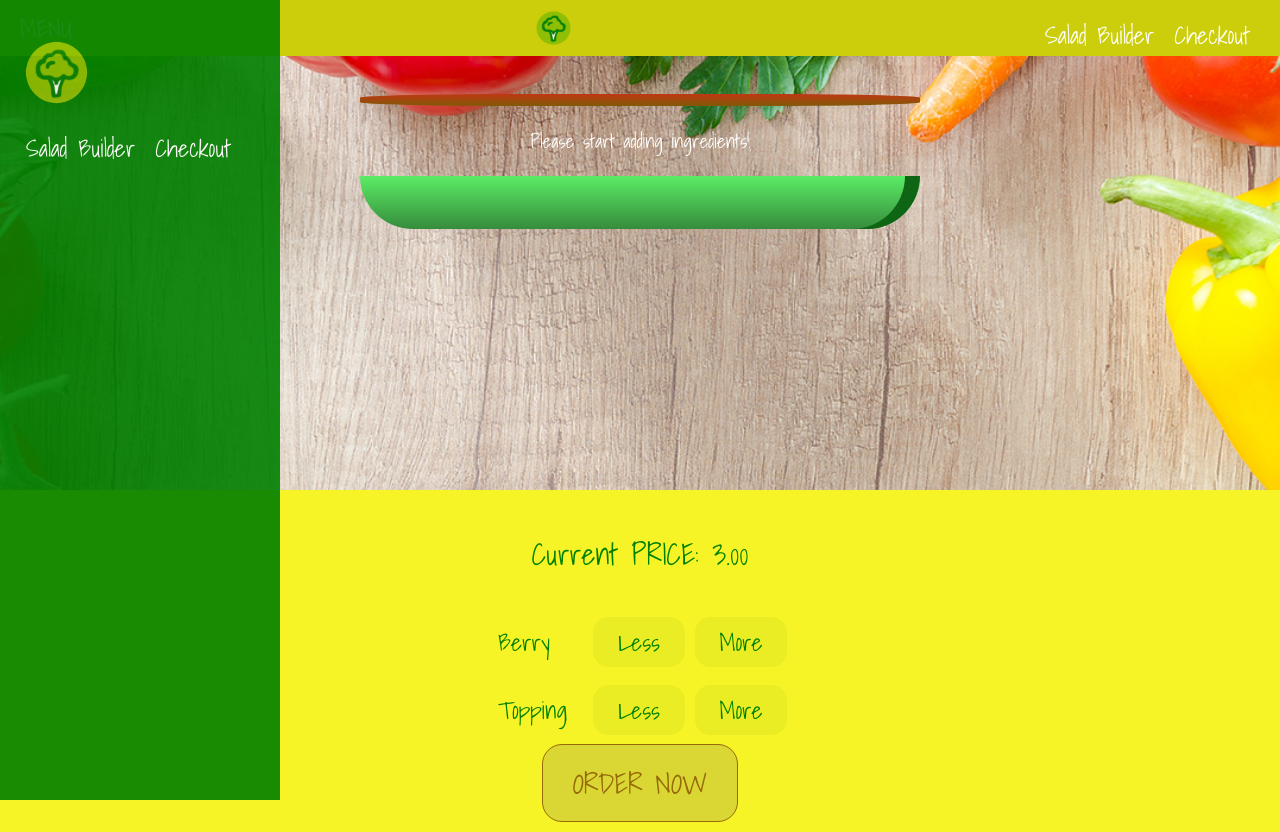
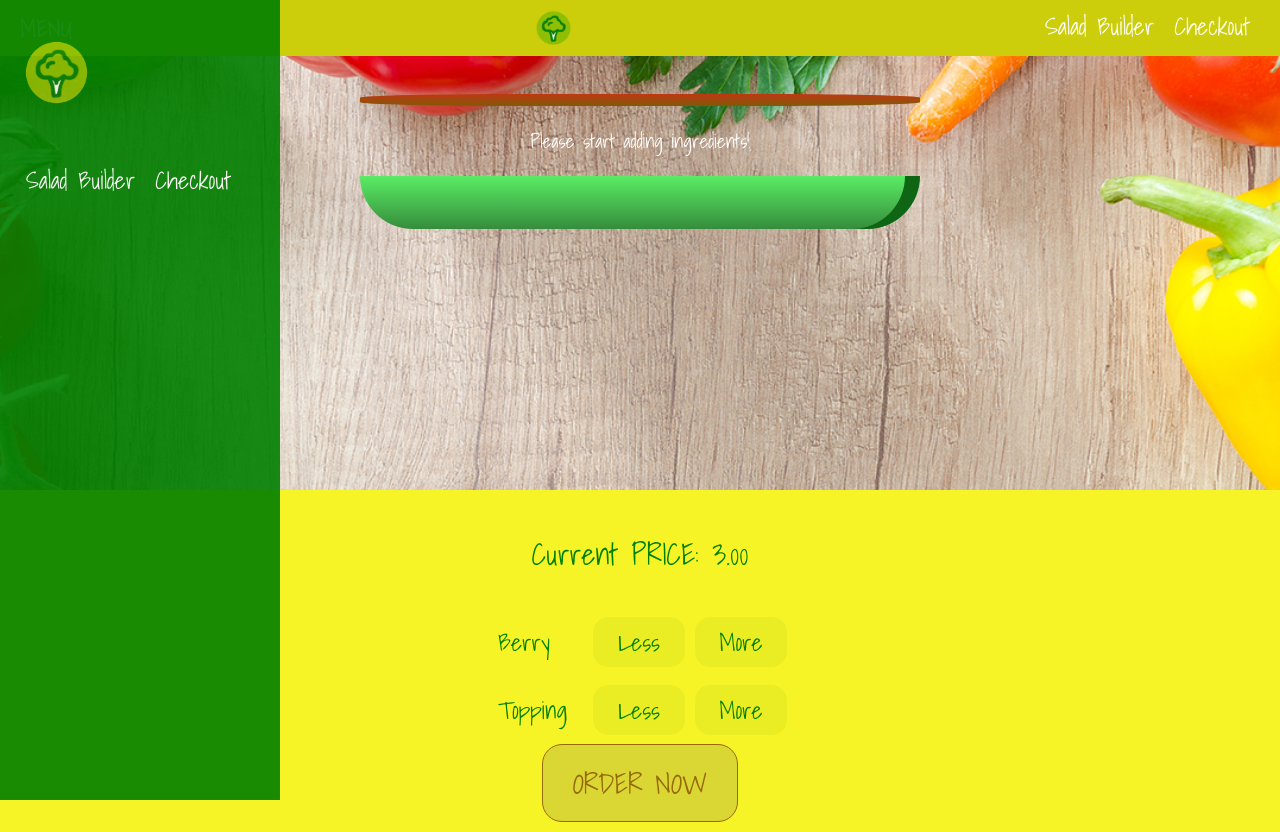
Before and after one commit to Loratadin/skinny-salad, a React (Create React App) app: page / in a window 1280 px wide. Built offline with nearby package versions, Linux system fonts and the light colour scheme.

Commit message:
Add DesktopOnly styled component for Toolbar

```diff
--- a/src/components/Navigation/SideDrawer/SideDrawer.style.js
+++ b/src/components/Navigation/SideDrawer/SideDrawer.style.js
@@ -21,4 +21,5 @@ export const SideDrawer = styled.div`
 
 export const SideDrawerLogoContainer = styled.div`
     height: 11%;
+    margin-bottom: 32px;
 `;
--- a/src/components/Navigation/Toolbar/Toolbar.js
+++ b/src/components/Navigation/Toolbar/Toolbar.js
@@ -1,5 +1,5 @@
 import React from 'react';
-import { Toolbar, ToolbarLogoContainer } from './Toolbar.style';
+import { Toolbar, ToolbarLogoContainer, DesktopOnly } from './Toolbar.style';
 import Logo from '../../Logo/Logo';
 import NavigationItems from '../NavigationItems/NavigationItems';
 
@@ -9,9 +9,9 @@ const toolbar = (props) => (
         <ToolbarLogoContainer>
             <Logo />
         </ToolbarLogoContainer>
-        <nav>
+        <DesktopOnly>
             <NavigationItems/>
-        </nav>
+        </DesktopOnly>
     </Toolbar>
 );
 
--- a/src/components/Navigation/Toolbar/Toolbar.style.js
+++ b/src/components/Navigation/Toolbar/Toolbar.style.js
@@ -1,4 +1,5 @@
 import styled from 'styled-components';
+import media from '../../../theme/media';
 
 export const Toolbar = styled.div`
     height: 56px;
@@ -21,3 +22,10 @@ export const Toolbar = styled.div`
 export const ToolbarLogoContainer = styled.div`
     height: 80%;
 `;
+
+export const DesktopOnly = styled.div`
+    display: none;
+    ${media.desktopL`
+        display: block;
+    `}
+`;
```
